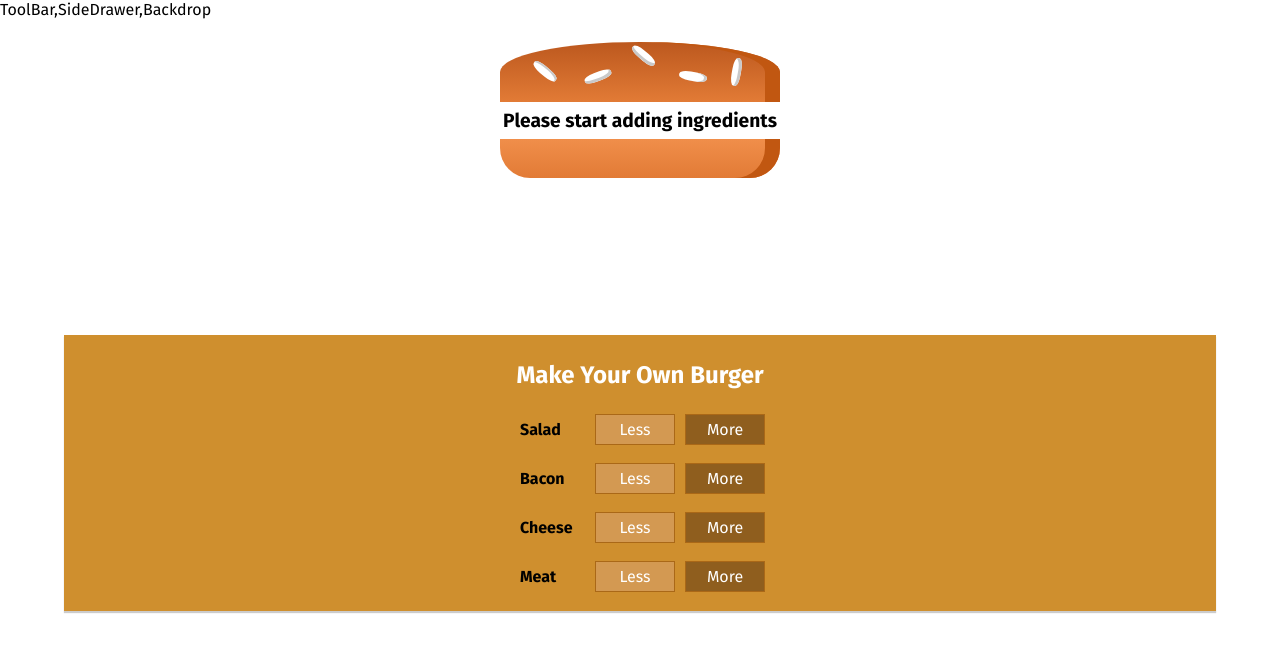
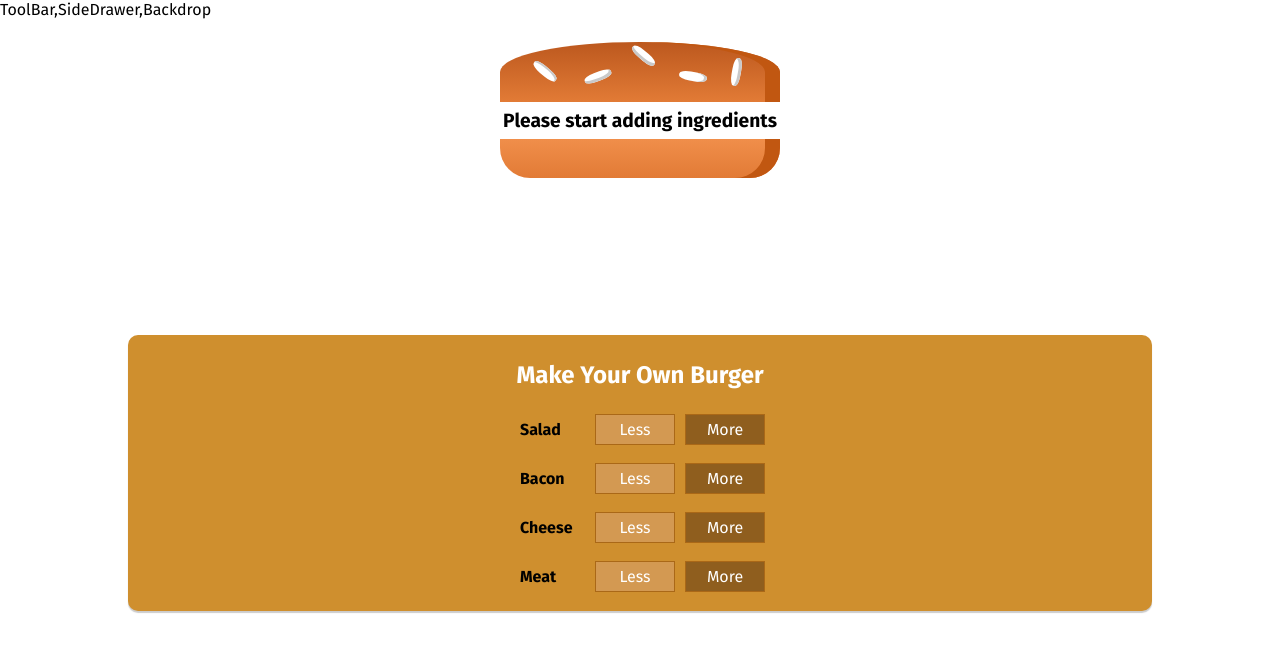
Before and after one commit to sagar949/BurgerKing-ReactJS, a React (Create React App) app: page / in a window 1280 px wide. Shown: the top 652 px of the page. Built offline with nearby package versions, Linux system fonts and the light colour scheme.

Commit message:
Updated Publish URL

```diff
--- a/src/components/Burger/BuildControls/BuildControls.module.css
+++ b/src/components/Burger/BuildControls/BuildControls.module.css
@@ -1,5 +1,5 @@
 .BuildControls {
-    width: 90%;
+    width: 80%;
     background: #cf8f2e;
     display: flex;
     flex-flow: column;
@@ -8,6 +8,7 @@
     box-shadow: 0 2px 1px #ccc;
     margin: auto;
     padding: 10px 0;
+    border-radius: 10px;
 }
 
 h2 {
--- a/src/containers/BurgerBuilder/BurgerBuilder.jsx
+++ b/src/containers/BurgerBuilder/BurgerBuilder.jsx
@@ -1,7 +1,6 @@
 import React, { Component } from 'react';
 import Burger from '../../components/Burger/Burger';
 import BuildControls from '../../components/Burger/BuildControls/BuildControls';
-import BurgerIngredient from './../../components/Burger/BurgerIngredient/BurgerIngredient';
 
 const INGREDIENT_PRICES = {
   Ssalad: 0.5,
```
Also changed, not shown: 1 other file (tests, documents, lock files or other folders).
